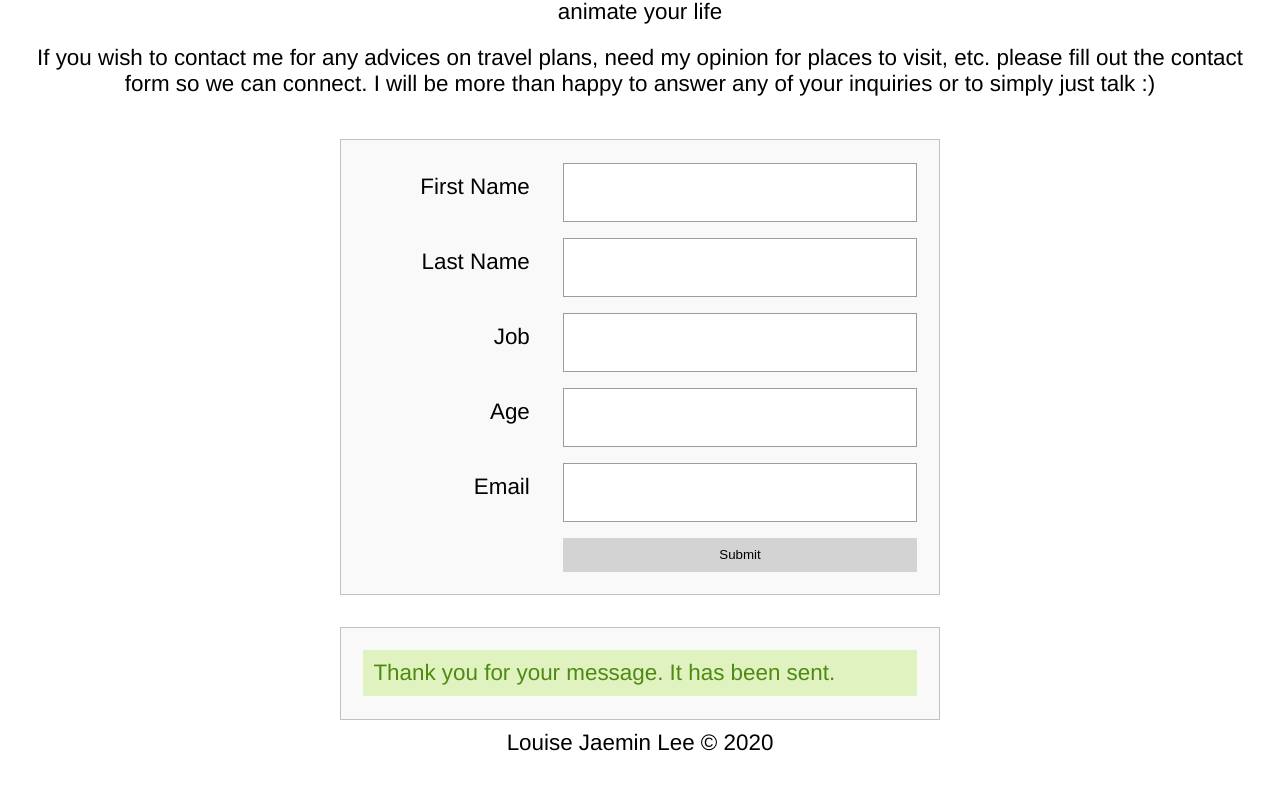
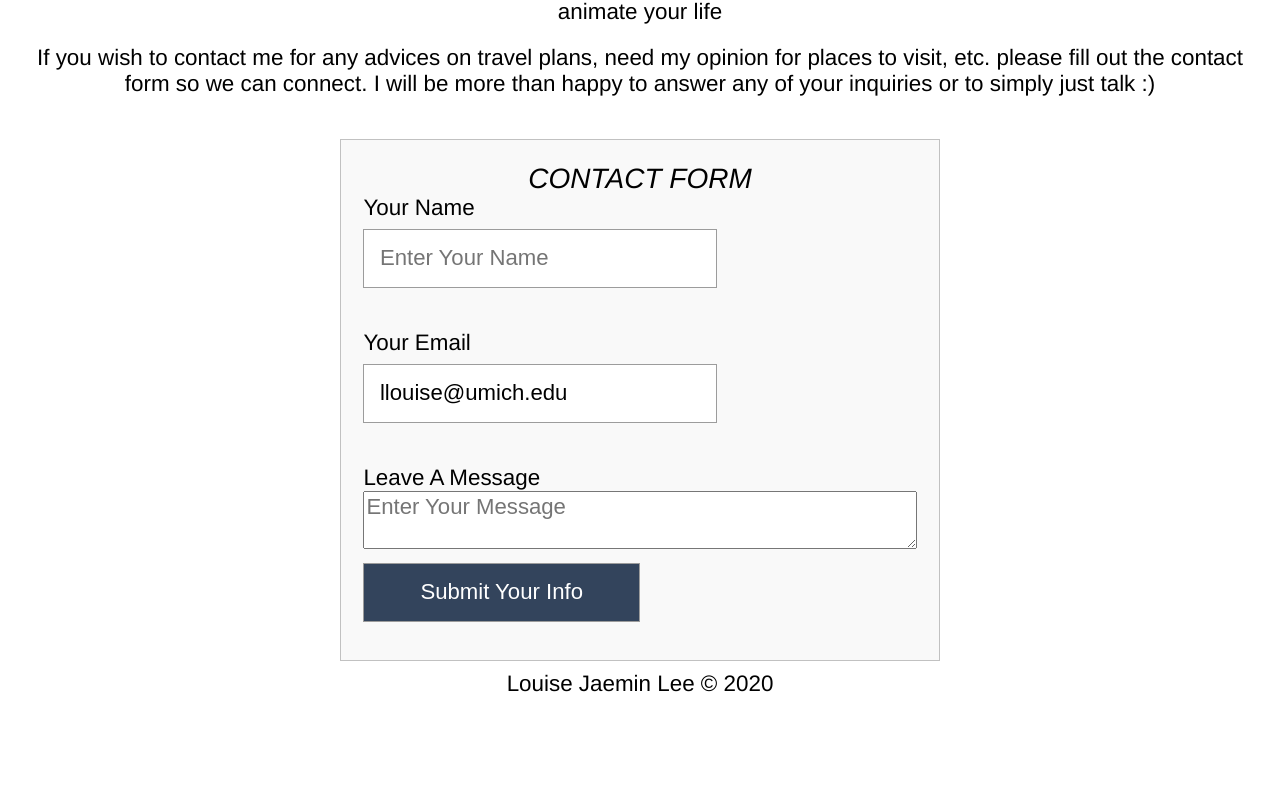
Before and after one commit to llouise-umich/semester_project, a plain HTML site: page about.html in a window 1280 px wide. Shown: the part 921-1710 px from the top of the page. After the commit the page ends 1654 px from the top, so only its background shows below. Drawn offline with Linux system fonts and the light colour scheme.

Commit message:
Add files via upload

```diff
--- a/about.html
+++ b/about.html
@@ -63,27 +63,24 @@
 		</div>
 
 
-		<form class="form1" action="">
-			<label for="firstName" class="first-name">First Name</label>
-			<input id="firstName" type="text">
+		<form action="https://formspree.io/f/xbjqlzjo" method="POST">
+			<fieldset>
+			  <legend>Contact Form</legend>
 
-			<label for="lastName" class="last-name">Last Name</label>
-			<input id="lastName" type="text">
+			<div class="container_form">
+			  <label for ="fullname"> Your Name </label>
+			  <input type="text" name = "name" id = "fullname" placeholder="Enter Your Name"><br>
 
-			<label for="job">Job</label>
-			<input id="job" type="text">
+			  <label for ="email"> Your Email </label>
+			  <input type = "email" value = "llouise@umich.edu" name = "email" id="email"> <br>
 
-			<label for="age">Age</label>
-			<input id="age" type="text">
+			  <label for= "msg">Leave A Message </label>
+			  <textarea placeholder="Enter Your Message" name = "message" id="msg"></textarea><br>
 
-			<label for="email">Email</label>
-			<input id="email" type="email">
 
-			<button>Submit</button>
-		</form>
-		<form class="wpcf7-form sent">
-			<div class="wpcf7-response-output wpcf7-display-none wpcf7-mail-sent-ok" style="display: block;" role="alert">Thank you for your message. It has been sent.
+			  <input type="submit" value = "Submit Your Info"></input>
 			</div>
+		  </fieldset>
 		  </form>
 	</main>
 
--- a/css/style.css
+++ b/css/style.css
@@ -21,6 +21,7 @@ h1{
 	text-align: center;
 	color: black;
 }
+
 
 #ani {
 	position: relative;
@@ -76,6 +77,7 @@ img:hover {
 h2{
 	font-size: 35x;
 	font-weight: bold;
+	color: black;
 }
 
 h3{
@@ -92,6 +94,7 @@ p, h1, h2 {
 
 .center {
 	text-align: center;
+	color: rgb(61, 60, 60);
 }
 
 .nav_links {
@@ -260,7 +263,7 @@ p, h1, h2 {
 
   /* home.HTML */
 .parallax {
-	background-image: url('imgs/covington.jpeg');
+	background-image: url('../imgs/haneul.JPG');
 	background-size: 100% auto;
 	background-attachment: fixed;
 	background-position: center;
@@ -271,17 +274,56 @@ p, h1, h2 {
 
 
   /* about.HTML */
-  .wpcf7-form .wpcf7-response-output.wpcf7-mail-sent-ok {
-    color: #4F8A10;
-    background-color: #DFF2BF;
-    border: 0;
-    padding: 10px;
-}
-div.wpcf7-mail-sent-ok:before,div.wpcf7-validation-errors:before {
-    font: 26px/30px FontAwesome;
-    margin-right: 16px;
-    vertical-align: middle;
-}
+  form {
+	border: 3px solid #f1f1f1;
+  }
+
+  legend{
+	font-size: 125%;
+	font-style:italic;
+	text-transform: uppercase;
+	text-align: center;
+  }
+
+  label{
+	display: grid;
+	margin-right:10px;
+	width:15%;
+  }
+  input {
+	width: 100%;
+	padding: 12px 20px;
+	margin: 8px 0;
+	display: grid;
+	border: 1px solid #ccc;
+	box-sizing: border-box;
+  }
+
+  .grid {
+	  width: 100%;
+	  margin: 0 auto;
+	  overflow: hidden;
+  }
+  textarea{
+	width:100%;
+	height:100%;
+  }
+
+  input[type=submit] {
+	background-color: #33445c;
+	color: white;
+	cursor: pointer;
+	width: 50%;
+  }
+
+  input[type=submit]:hover {
+	opacity: 1.0;
+  }
+
+  *:focus{
+	border: 5px solid #ABC2E4;
+	background: rgb(225, 228, 231);
+  }
 .big{
 	font-size: 50px;
 	text-decoration: underline;
@@ -386,9 +428,8 @@ div.wpcf7-mail-sent-ok:before,div.wpcf7-validation-errors:before {
   }
 
   label {
-	text-align: right;
-	display: block;
-	padding: 0.5em 1.5em 0.5em 0;
+	text-align: left;
+	display: grid;
   }
 
   input {
@@ -406,17 +447,14 @@ div.wpcf7-mail-sent-ok:before,div.wpcf7-validation-errors:before {
 	}
 
 	label {
-	  float: left;
 	  width: 200px;
 	}
 
 	input {
-	  float: left;
 	  width: calc(100% - 200px);
 	}
 
 	button {
-	  float: right;
 	  width: calc(100% - 200px);
 	}
 	#logo{
@@ -491,4 +529,7 @@ footer {
 	#ani {
 	  animation: none;
 	}
+	.parallax{
+		background: none;
+	}
   }
```
Also changed, not shown: index.html (+3 -2 lines), 1 other file.
